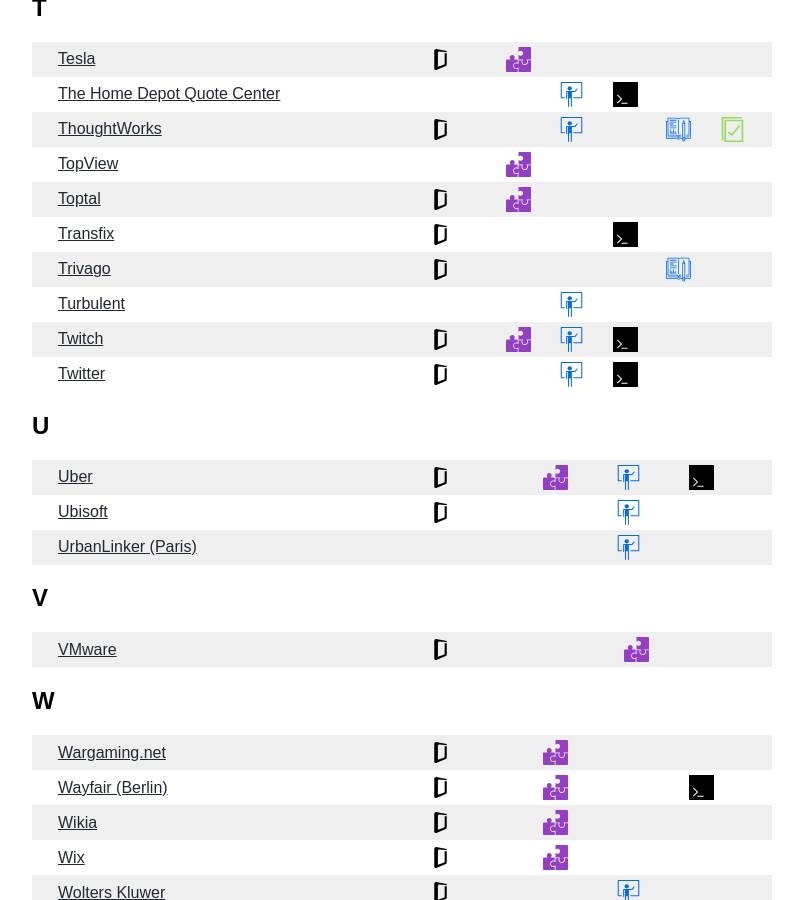
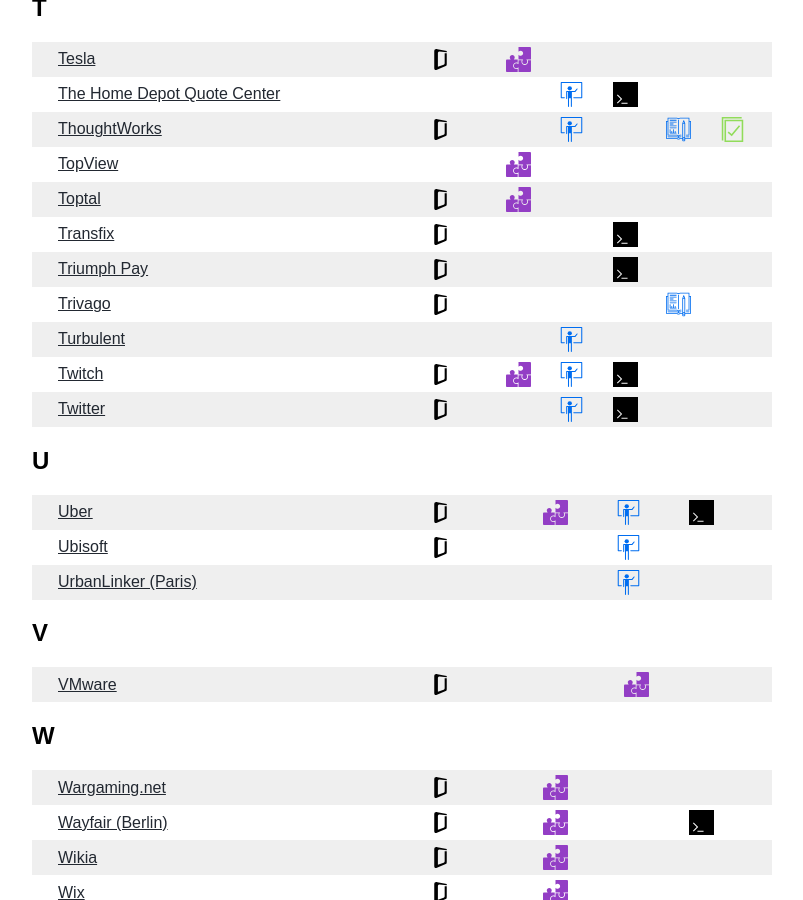
Before and after one commit to cheesesashimi/theywhiteboardedme, a Jekyll site: the page built from pages/companies-that-whiteboard.md, in a window 1280 px wide and 900 px high, scrolled down 5036 px. Shown: the whole window, without its empty margins (238-1041 px from the left). Built offline with Jekyll 4.4.1, drawn with Linux system fonts in a browser that asks for light colours.

Commit message:
Add Triumph Pay
- added Triumph Pay to companies that whiteboard
- live coding doing a sudoku solver

```diff
--- a/_data/companies_that_whiteboard/t.yml
+++ b/_data/companies_that_whiteboard/t.yml
@@ -38,6 +38,12 @@
   interview_types:
   - live_coding
 
+- name: Triumph Pay
+  url: https://triumphpay.com
+  glassdoor: https://www.glassdoor.com/Interview/TriumphPay-Interview-Questions-E5750990.htm
+  interview_types:
+  - live_coding
+
 - name: Trivago
   url: https://www.trivago.com
   glassdoor: https://www.glassdoor.co.in/Interview/trivago-Interview-Questions-E673041.htm
```
